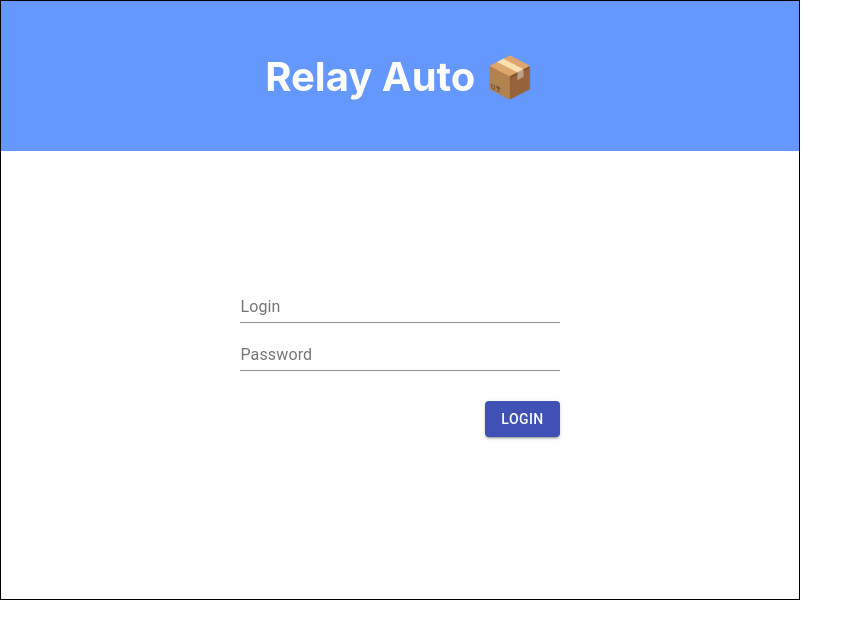
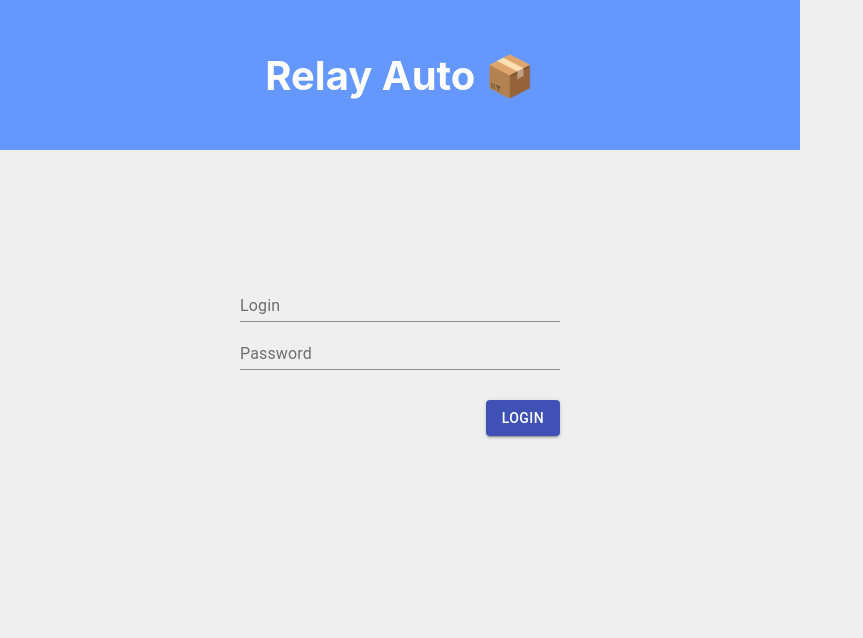
Before and after one commit to abrorAbdullaev/relay-auto, a React (Create React App) app in the folder Popup/: page / in a window 1280 px wide. Shown: the top 638 px of the page, without its empty margins (0-863 px from the left). Built offline with nearby package versions, Linux system fonts and the light colour scheme.

Commit message:
remove trucks toggle

```diff
--- a/Popup/src/components/home/trucks/truck-list-wrapper.tsx
+++ b/Popup/src/components/home/trucks/truck-list-wrapper.tsx
@@ -7,7 +7,6 @@ import styled from "styled-components";
 
 const TruckListWrapper = (props: PropTypes) => {
   const { trucks, onDispatch } = props;
-  const [ isTrucksListShown, toggleTrucksListVisibility ] = useState<boolean>(false);
 
   const onAddTruck = () => onDispatch(addTruck(""));
   const onEditTruck = (id: string, name: string) => onDispatch(editTruck(id, name));
@@ -15,22 +14,12 @@ const TruckListWrapper = (props: PropTypes) => {
 
   return (
     <Wrapper>
-      <ShowTruckListButton
-        isTrucksListShown={isTrucksListShown}
-        onTrucksListOpen={() => toggleTrucksListVisibility(!isTrucksListShown)}
+      <TruckList
+        trucks={trucks}
+        onAddTruck={onAddTruck}
+        onEditTruck={onEditTruck}
+        onRemoveTruck={onRemoveTruck}
       />
-      {
-        isTrucksListShown
-          ? (
-            <TruckList
-              trucks={trucks}
-              onAddTruck={onAddTruck}
-              onEditTruck={onEditTruck}
-              onRemoveTruck={onRemoveTruck}
-            />
-          )
-          : null
-      }
     </Wrapper>
   );
 };
--- a/Popup/src/index.css
+++ b/Popup/src/index.css
@@ -8,7 +8,6 @@ html {
   height: 600px;
   font-size: 16px;
   overflow: hidden;
-  background: #ffffff;
 }
 
 body {
@@ -22,7 +21,7 @@ body {
   -moz-osx-font-smoothing: grayscale;
   overflow: auto;
   font-size: 16px;
-  border: 1px solid black;
+  background: #efefef;
 }
 
 code {
```
